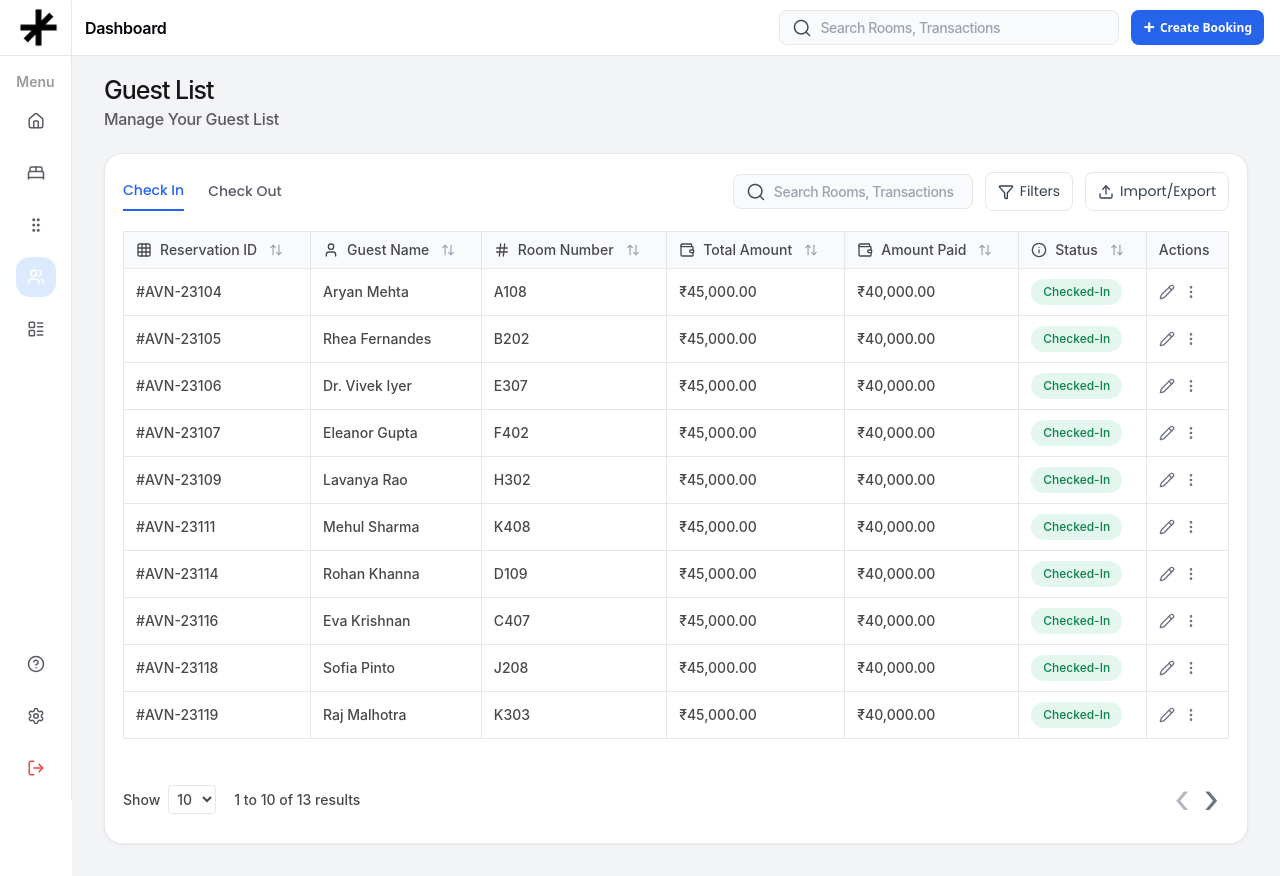
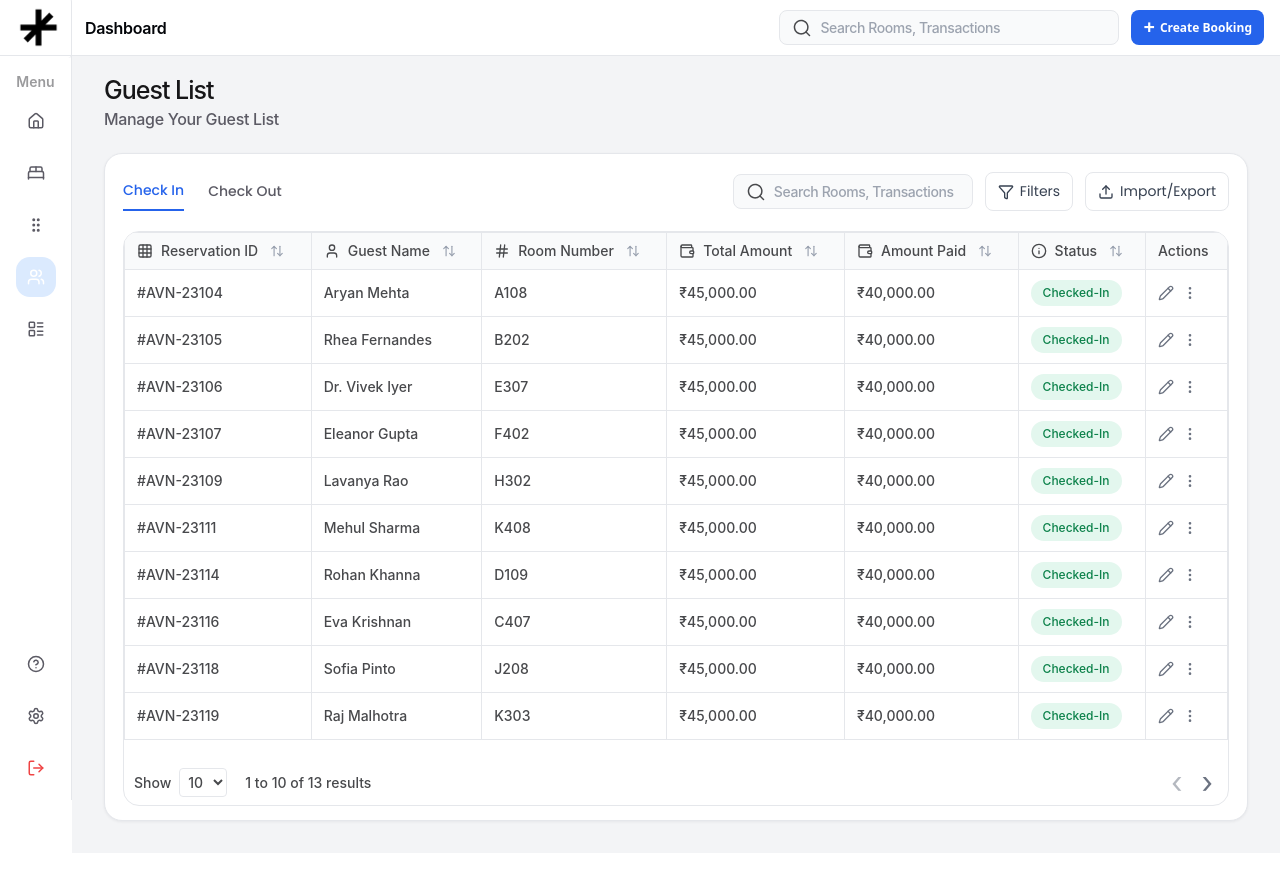
Before and after one commit to abhiramgaddam53/theavanya, a Next.js app: page /admin/guests in a window 1280 px wide. After the commit the page ends 853 px from the top, so only its background shows below. Built offline with nearby package versions, Linux system fonts and the light colour scheme; a web font is replaced by a local one.

Commit message:
build fixes

```diff
--- a/app/admin/(protected)/dashboard/page.tsx
+++ b/app/admin/(protected)/dashboard/page.tsx
@@ -1,72 +1,66 @@
-"use client"
-
+'use client';
+import DashNavbar from "@/components/DashNavbar";
+import Preloader from "@/components/Preloader";
+import Sidebar from "@/components/SideBar";
+import '../../admin.css'
 import RevenueChart from "@/components/RevenueChart";
 import dashboardData from "@/lib/data.json";
-import { AdminTable, Column } from "@/app/admin/components/AdminTable";
-import { getStatusBg } from "@/lib/adminUtils";
+import { useEffect, useState } from "react";
+import OverviewTable from "@/components/TableList";
 
 export default function Home() {
     const { header, summaryCards, revenue, rooms, todayOverview, roomStatus, feedback } =
         dashboardData;
+    const [selectedPeriod, setSelectedPeriod] = useState<'Monthly' | 'Yearly'>('Monthly');
+    const [isDropdownOpen, setIsDropdownOpen] = useState(false);
 
-    const columns: Column<typeof todayOverview.rows[0]>[] = [
-        { key: 'bookingId', header: 'Booking ID' },
-        { key: 'guestName', header: 'Guest Name' },
-        { key: 'contact', header: 'Contact' },
-        { key: 'roomNumber', header: 'Room Number' },
-        { key: 'expectedCheckIn', header: 'Expected Check In' },
-        {
-            key: 'checkInTime',
-            header: 'Check-In Time',
-            render: (row) => (
-                <div className="time-cell">
-                    <span>{row.checkInTime}</span>
-                    {row.checkInDelta && (
-                        <span className={`time-pill ${row.checkInDelta.type === "positive" ? "time-pill-positive" : "time-pill-negative"}`}>
-                            {row.checkInDelta.text}
-                        </span>
-                    )}
-                </div>
-            )
-        },
-        {
-            key: 'status',
-            header: 'Status',
-            render: (row) => (
-                <span
-                    className="status-pill"
-                    style={{
-                        color: row.statusColor,
-                        backgroundColor: getStatusBg(row.statusColor),
-                    }}
-                >
-                    {row.status}
-                </span>
-            )
-        },
-        {
-            key: 'checkOutTime',
-            header: 'Check-Out Time',
-            render: (row) => (
-                <div className="time-cell">
-                    <span>{row.checkOutTime}</span>
-                    {row.checkOutDelta && (
-                        <span className={`time-pill ${row.checkOutDelta.type === "positive" ? "time-pill-positive" : "time-pill-negative"}`}>
-                            {row.checkOutDelta.text}
-                        </span>
-                    )}
-                </div>
-            )
+    const chartPoints =
+        selectedPeriod === 'Monthly'
+            ? revenue.monthlyPoints
+            : revenue.yearlyPoints;
+
+    const periods = revenue.period;
+
+    const getStatusBg = (hex: string) => {
+        switch (hex) {
+            case "#5643C7":
+                return "#EEEAFE";
+            case "#0D824B":
+                return "#E3F7EE";
+            case "#F8C313":
+                return "#FFF6D6";
+            case "#12607D":
+                return "#E3F3FA";
+            case "#CD3636":
+                return "#FDE5E5";
+            default:
+                return "#F3F4F6";
         }
-    ];
+    };
+    const [currentDate, setCurrentDate] = useState({ date: '' });
+
+    useEffect(() => {
+        setCurrentDate({
+            date: new Date().toLocaleDateString('en-GB', {
+                weekday: 'long',
+                day: '2-digit',
+                month: 'long',
+                year: 'numeric'
+            })
+        });
+    }, []);
 
     return (
         <>
+            <Preloader />
+            <DashNavbar />
+            <Sidebar />
+            <main className="dashboard-main">
                 <section className="dash-header">
                     <div>
                         <h1 className="dash-title">Welcome Back, {header.userName}</h1>
                         <p className="dash-subtitle">{header.subtitle}</p>
-                    <p className="dash-date">{header.date}</p>
+                        <p className="dash-date">{currentDate.date}</p>
                     </div>
                 </section>
 
@@ -80,7 +74,7 @@ export default function Home() {
                                     className={`metric-change-pill ${card.direction === "up" ? "up" : "down"
                                         }`}
                                 >
-                                {card.direction === "up" ? <img src="/miscellaneous/trending_up.png" alt="" /> : "▼"} {card.changePct}%
+                                    {card.direction === "up" ? <img src="./miscellaneous/trending_up.png" alt="" /> : "▼"} {card.changePct}%
                                 </span>
                                 <span className="metric-change-text">{card.compareText}</span>
                             </p>
@@ -112,14 +106,46 @@ export default function Home() {
                                 </div>
                             </div>
                         </div>
-                    <div className="dash-chart-controls">
-                        <button className="chart-filter">{revenue.period} ▾</button>
-                        <button className="chart-expand"><img src="/miscellaneous/DiagonalArrow.png" alt="" /></button>
+
+                        <div className="dash-chart-controls flex items-center gap-3 relative">
+                            <div className="relative">
+                                <button
+                                    onClick={(e) => {
+                                        e.stopPropagation();
+                                        setIsDropdownOpen(!isDropdownOpen);
+                                    }}
+                                    className="chart-filter flex items-center gap-2 px-4 py-2 font-semibold text-gray-800"
+                                >
+                                    {selectedPeriod}
+                                    <svg className={`w-5 h-5 transition-transform duration-200 ${isDropdownOpen ? 'rotate-180' : ''}`} fill="none" stroke="currentColor" viewBox="0 0 24 24">
+                                        <path strokeLinecap="round" strokeLinejoin="round" strokeWidth={2} d="M19 9l-7 7-7-7" />
+                                    </svg>
+                                </button>
+
+                                {isDropdownOpen && (
+                                    <div className=" chart-filter1 absolute right-0 mt-2 w-36 bg-white/95 backdrop-blur-sm border-2 border-gray-200 rounded-2xl shadow-2xl z-50">
+                                        {revenue.period?.map((period) => (
+                                            <button
+                                                key={period}
+                                                onClick={() => {
+                                                    setSelectedPeriod(period as 'Monthly' | 'Yearly');
+                                                    setIsDropdownOpen(false);
+                                                }}
+                                                className=" chart-filter1 w-full text-left px-4 py-3 text-sm font-medium text-gray-700 hover:bg-indigo-50 hover:text-indigo-800 border-b border-gray-100 last:border-b-0 first:rounded-t-2xl last:rounded-b-2xl transition-all duration-150"
+                                            >
+                                                {period.charAt(0).toUpperCase() + period.slice(1)}
+                                            </button>
+                                        ))}
+                                    </div>
+                                )}
+                            </div>
+                            <button className="chart-expand"><img src="./miscellaneous/DiagonalArrow.png" alt="" /></button>
+
                         </div>
                     </header>
 
                     <div className="dash-chart-placeholder">
-                    <RevenueChart points={revenue.points} />
+                        <RevenueChart points={chartPoints} />
                     </div>
                 </section>
                 <section className="rooms-section">
@@ -152,21 +178,107 @@ export default function Home() {
                     <header className="overview-header">
                         <h2 className="section-title1">Today’s Overview</h2>
                         <div className="overview-actions">
-                        <button className="chart-expand"><img src="/miscellaneous/DiagonalArrow.png" alt="" /></button>
-                        <button className="chart-expand"><img src="/miscellaneous/3dot.png" alt="" /></button>
+                            <button className="chart-expand"><img src="./miscellaneous/DiagonalArrow.png" alt="" /></button>
+                            <button className="chart-expand"><img src="./miscellaneous/3dot.png" alt="" /></button>
                         </div>
                     </header>
 
-                <AdminTable
-                    data={todayOverview.rows}
-                    columns={columns}
-                    defaultItemsPerPage={todayOverview.pageSize}
-                />
+                    <div className="overview-table-wrapper">
+                        {/* <table className="overview-table">
+                            <thead>
+                                <tr>
+                                    <th >Booking ID</th>
+                                    <th>Guest Name</th>
+                                    <th>Contact</th>
+                                    <th>Room Number</th>
+                                    <th>Expected Check In</th>
+                                    <th>Check-In Time</th>
+                                    <th>Status</th>
+                                    <th>Check-Out Time</th>
+                                </tr>
+                            </thead>
+
+                            <tbody>
+                                {todayOverview.rows.map((row) => (
+                                    <tr key={row.bookingId}>
+                                        <td>{row.bookingId}</td>
+                                        <td>{row.guestName}</td>
+                                        <td>{row.contact}</td>
+                                        <td>{row.roomNumber}</td>
+                                        <td>{row.expectedCheckIn}</td>
+
+                                        <td>
+                                            <div className="time-cell">
+                                                <span>{row.checkInTime}</span>
+                                                {row.checkInDelta && (
+                                                    <span
+                                                        className={`time-pill ${row.checkInDelta.type === "positive"
+                                                            ? "time-pill-positive"
+                                                            : "time-pill-negative"
+                                                            }`}
+                                                    >
+                                                        {row.checkInDelta.text}
+                                                    </span>
+                                                )}
+                                            </div>
+                                        </td>
+
+                                        <td>
+                                            <span
+                                                className="status-pill"
+                                                style={{
+                                                    color: row.statusColor,
+                                                    backgroundColor: getStatusBg(row.statusColor),
+                                                }}
+                                            >
+                                                {row.status}
+                                            </span>
+                                        </td>
+
+                                        <td>
+                                            <div className="time-cell">
+                                                <span>{row.checkOutTime}</span>
+                                                {row.checkOutDelta && (
+                                                    <span
+                                                        className={`time-pill ${row.checkOutDelta.type === "positive"
+                                                            ? "time-pill-positive"
+                                                            : "time-pill-negative"
+                                                            }`}
+                                                    >
+                                                        {row.checkOutDelta.text}
+                                                    </span>
+                                                )}
+                                            </div>
+                                        </td>
+                                    </tr>
+                                ))}
+                            </tbody>
+                        </table>
+
+                        <footer className="overview-footer">
+                            <div className="overview-show">
+                                Show
+                                <select defaultValue={todayOverview.pageSize}>
+                                    <option>10</option>
+                                    <option>20</option>
+                                    <option>50</option>
+                                </select>
+                                <span style={{ color: '#48494C', marginLeft: '10px' }}>{todayOverview.page} to {todayOverview.pageSize} of{" "}
+                                    {todayOverview.totalResults} results        </span>      </div>
+
+                            <div className="overview-pagination">
+                                <button className="page-btn">‹</button>
+                                <button className="page-btn">›</button>
+                            </div>
+                        </footer> */}
+                        <OverviewTable todayOverview={dashboardData.todayOverview} />
+
+                    </div>
                 </section>
                 <section className="bottom-section">
                     <div className="room-status-card">
                         <div className="section-title2">
-                        <span className="status-icon" style={{ paddingTop: '10px' }}><img src="/miscellaneous/roomicon.png" alt="" /></span> <span > Room Status</span>
+                            <span className="status-icon" style={{ paddingTop: '10px' }}><img src="./miscellaneous/roomicon.png" alt="" /></span> <span > Room Status</span>
                         </div>
                         <p className="status-subtitle">Track your Rooms!</p>
 
@@ -240,6 +352,7 @@ export default function Home() {
                         </ul>
                     </div>
                 </section>
+            </main>
         </>
     );
 }
--- a/app/admin/admin.css
+++ b/app/admin/admin.css
@@ -5,13 +5,6 @@
   padding: 24px 32px 32px;
   background-color: #f3f4f6;
   overflow-y: auto;
-  min-height: calc(100vh - 56px);
-  scrollbar-width: none; /* Firefox */
-  -ms-overflow-style: none; /* IE/Edge */
-}
-
-.dashboard-main::-webkit-scrollbar {
-  display: none; /* Chrome, Safari, Opera */
 }
 
 .dash-header {
@@ -200,6 +193,23 @@
   border-radius: 8px;
   border: 1px solid #e5e5ec;
   background-color: #ffffff;
+  padding: 11px 14px;
+  cursor: pointer;
+  font-family: "Inter", system-ui, -apple-system, BlinkMacSystemFont, "Segoe UI",
+    sans-serif;
+  font-weight: 600;
+  font-style: normal;
+  font-size: 12px;
+  line-height: 100%;
+  letter-spacing: -0.02em;
+  text-align: center;
+  color: #161618;
+}
+
+.chart-filter1,
+.chart-expand {
+  border-radius: 8px;
+
   padding: 11px 14px;
   cursor: pointer;
   font-family: "Inter", system-ui, -apple-system, BlinkMacSystemFont, "Segoe UI",
@@ -437,8 +447,9 @@
 }
 
 .overview-table-wrapper {
-  width: 100%;
-  overflow-x: auto;
+  border: 1px solid #e5e7eb;
+  border-radius: 16px;
+  overflow: hidden;
 }
 
 .overview-table {
@@ -455,8 +466,8 @@
 .overview-table td {
   padding: 10px 12px;
   text-align: left;
+  white-space: nowrap;
   border: 1px solid #e5e7eb;
-  white-space: nowrap;
 }
 
 .overview-table th {
@@ -468,6 +479,7 @@
   line-height: 100%;
   letter-spacing: 0;
   color: #48494c;
+  /* border: 1px solid #e5e7eb; */
 }
 
 .overview-table td {
@@ -494,9 +506,9 @@
   display: flex;
   justify-content: space-between;
   align-items: center;
-  padding-top: 10px;
   font-size: 11px;
   color: #6b7280;
+  padding-left: 10px;
 }
 
 .overview-show {
@@ -519,8 +531,8 @@
   font-family: "Inter", system-ui, -apple-system, BlinkMacSystemFont, "Segoe UI",
     sans-serif;
   font-weight: 400;
-  font-size: 40px;
-  margin-right: 10px;
+  font-size: 30px;
+  margin-right: 15px;
   cursor: pointer;
 }
 
@@ -584,7 +596,7 @@
 }
 
 .status-row {
-  margin-bottom: 10px;
+  margin-bottom: 20px;
 }
 
 .sublable {
@@ -656,6 +668,7 @@
   gap: 10px;
   padding: 8px 0;
   border-bottom: 1px solid #f3f4f6;
+  margin-bottom: 20px;
 }
 
 .feedback-item:last-child {
--- a/middleware.ts
+++ b/proxy.ts
@@ -1,7 +1,7 @@
 import { NextResponse } from 'next/server';
 import type { NextRequest } from 'next/server';
 
-export function middleware(request: NextRequest) {
+export function proxy(request: NextRequest) {
     const path = request.nextUrl.pathname;
     const isAuth = request.cookies.get('admin_auth')?.value === 'true';
 
```
Also changed, not shown: components/TableList.tsx (+8 -10 lines). Lines whose indentation alone changed are shown as unchanged.
